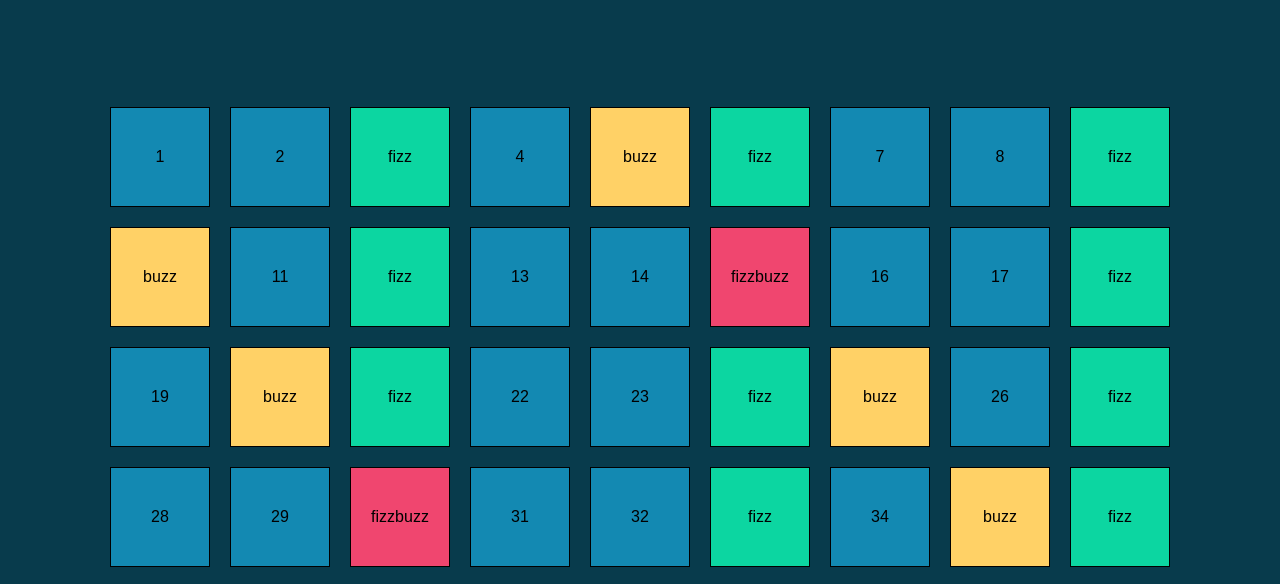
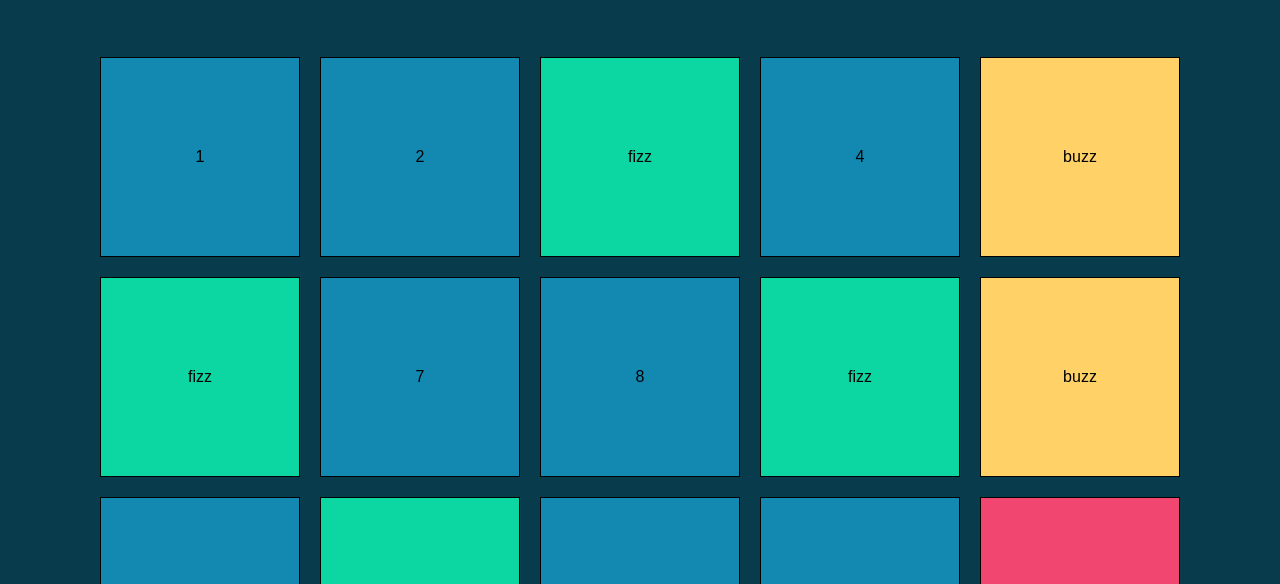
Before and after one commit to grada92/js-fizzbuzz, a plain HTML site: page index.html in a window 1280 px wide. Shown: the part 148-732 px from the top of the page. Drawn offline with Linux system fonts and the light colour scheme.

Commit message:
modifico padding

```diff
--- a/style.css
+++ b/style.css
@@ -14,19 +14,20 @@
 #container {
     display: flex;
     flex-wrap: wrap;
-    padding: 100px;
-
+    padding: 50px;
+    justify-content: center;
 }
 
+
+
 .box {
-    width: 100px;
-    height: 100px;
+    width: 200px;
+    height: 200px;
     border: 1px solid black;
     display: flex;
     justify-content: center;
     align-items: center;
     margin: 10px;
-
 }
 
 .bg-softblue {
```
